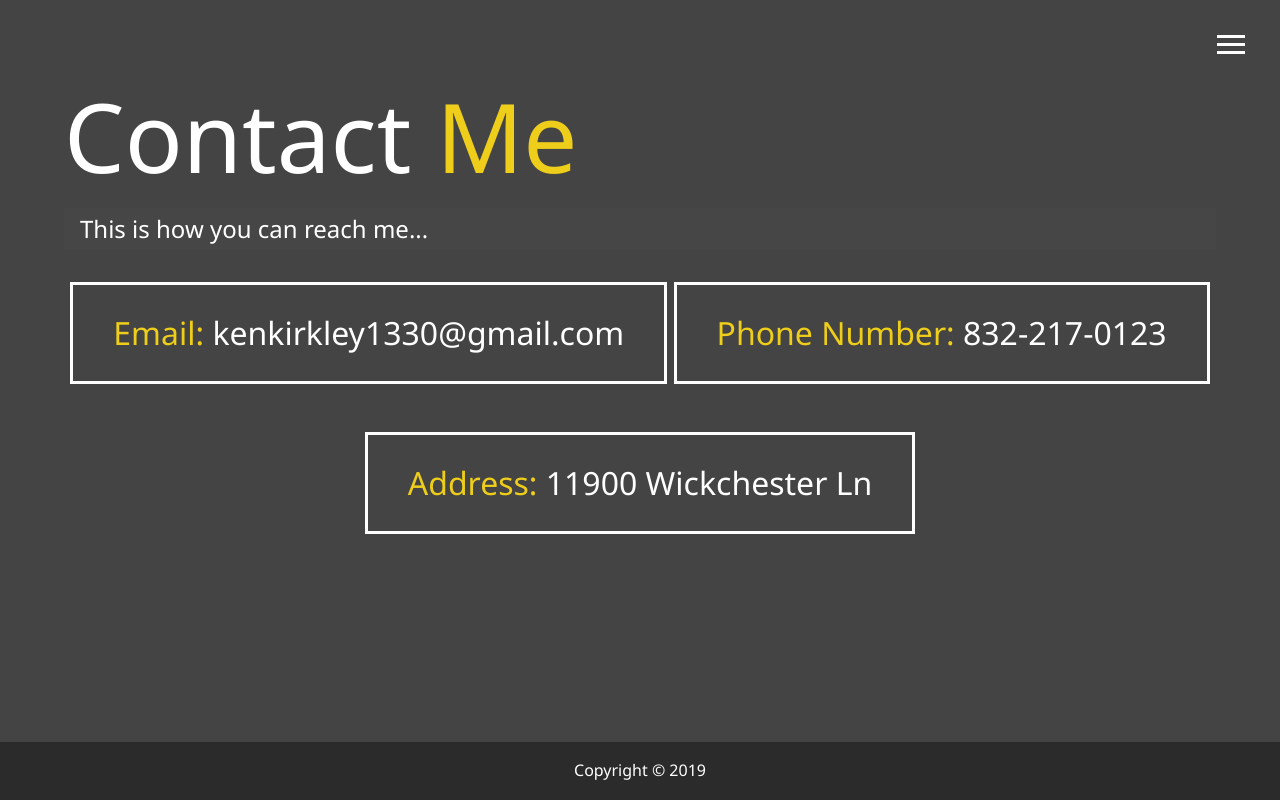
After one commit to kenkirkley/portfolio, a PHP site: page /dist/contact.html in a window 1280 px wide. The commit adds this page. Run offline with PHP 8.4, Linux system fonts and the light colour scheme; some libraries are stand-ins or nearby versions.

Commit message:
Initial Website Finished

```diff
--- a/dist/about.html
+++ b/dist/about.html
@@ -33,7 +33,7 @@
         </div>
         <ul class="menu-nav">
           <li class="nav-item">
-            <a href="/" class="nav-link">Home</a>
+            <a href="index.html" class="nav-link">Home</a>
           </li>
           <li class="nav-item current">
             <a href="about.html" class="nav-link">About Me</a>
--- /dev/null
+++ b/dist/contact.html
@@ -0,0 +1,70 @@
+<html class="no-js">
+  <!--<![endif]-->
+  <head>
+    <meta charset="utf-8" />
+    <meta http-equiv="X-UA-Compatible" content="IE=edge" />
+    <title>Contact Me</title>
+    <meta name="description" content="" />
+    <meta name="viewport" content="width=device-width, initial-scale=1" />
+    <link
+      rel="stylesheet"
+      href="https://use.fontawesome.com/releases/v5.8.2/css/all.css"
+      integrity="sha384-oS3vJWv+0UjzBfQzYUhtDYW+Pj2yciDJxpsK1OYPAYjqT085Qq/1cq5FLXAZQ7Ay"
+      crossorigin="anonymous"
+    />
+    <link rel="stylesheet" href="css/main.css" />
+  </head>
+  <body>
+    <header>
+      <div class="menu-btn">
+        <div class="btn-line"></div>
+        <div class="btn-line"></div>
+        <div class="btn-line"></div>
+      </div>
+
+      <nav class="menu">
+        <div class="menu-branding">
+          <div class="portrait"></div>
+        </div>
+        <ul class="menu-nav">
+          <li class="nav-item">
+            <a href="index.html" class="nav-link">Home</a>
+          </li>
+          <li class="nav-item ">
+            <a href="about.html" class="nav-link">About Me</a>
+          </li>
+          <li class="nav-item">
+            <a href="work.html" class="nav-link">My Work</a>
+          </li>
+          <li class="nav-item current">
+            <a href="contact.html" class="nav-link">How To Reach Me</a>
+          </li>
+        </ul>
+      </nav>
+    </header>
+
+    <main id="contact">
+      <h1 class="lg-heading">Contact <span class="text-secondary">Me</span></h1>
+      <h2 class="sm-heading">
+        This is how you can reach me...
+      </h2>
+      <div class="boxes">
+        <div>
+          <span class="text-secondary">Email: </span> kenkirkley1330@gmail.com
+        </div>
+        <div>
+          <span class="text-secondary">Phone Number: </span> 832-217-0123
+        </div>
+        <div>
+          <span class="text-secondary">Address: </span> 11900 Wickchester Ln
+        </div>
+      </div>
+    </main>
+
+    <footer id="main-footer">
+      Copyright &copy; 2019
+    </footer>
+
+    <script src="js/main.js" async defer></script>
+  </body>
+</html>
--- a/dist/css/main.css
+++ b/dist/css/main.css
@@ -197,6 +197,25 @@ main {
       border-color: #eece1a;
       transition: all 0.5s ease-out; }
 
+.boxes {
+  display: flex;
+  flex-wrap: wrap;
+  justify-content: space-evenly;
+  align-items: center;
+  margin-top: 1rem; }
+  .boxes div {
+    font-size: 2rem;
+    border: 3px #fff solid;
+    padding: 1.5rem 2.5rem;
+    margin-bottom: 3rem;
+    transition: all 0.5s ease-out; }
+    .boxes div:hover {
+      padding: 1rem 2rem;
+      background: #eece1a;
+      color: #000; }
+      .boxes div:hover span {
+        color: #000; }
+
 .btn, .btn-dark, .btn-light {
   display: block;
   padding: 0.5rem 1rem;
@@ -249,7 +268,8 @@ main {
     font-size: 24px; }
   .menu-branding {
     height: 25vh;
-    transform: translate3d(100%, 0, 0); }
+    transform: translate3d(100%, 0, 0);
+    background: #444444; }
     .menu-branding .portrait {
       background: url("../img/portrait_small.jpg");
       width: 150px;
--- a/dist/work.html
+++ b/dist/work.html
@@ -28,7 +28,7 @@
         </div>
         <ul class="menu-nav">
           <li class="nav-item">
-            <a href="/" class="nav-link">Home</a>
+            <a href="index.html" class="nav-link">Home</a>
           </li>
           <li class="nav-item">
             <a href="about.html" class="nav-link">About Me</a>
--- a/scss/_mobile.scss
+++ b/scss/_mobile.scss
@@ -40,6 +40,7 @@
   .menu-branding {
     height: 25vh;
     transform: translate3d(100%, 0, 0);
+    background: rgba($primary-color, 1);
 
     .portrait {
       background: url("../img/portrait_small.jpg");
--- a/scss/main.scss
+++ b/scss/main.scss
@@ -132,6 +132,32 @@ main {
   }
 }
 
+// Contact Page
+.boxes {
+  display: flex;
+  flex-wrap: wrap;
+  justify-content: space-evenly;
+  align-items: center;
+  margin-top: 1rem;
+
+  div {
+    font-size: 2rem;
+    border: 3px #fff solid;
+    padding: 1.5rem 2.5rem;
+    margin-bottom: 3rem;
+    @include easeOut;
+
+    &:hover {
+      padding: 1rem 2rem;
+      background: $secondary-color;
+      color: set-text-color($secondary-color);
+      span {
+        color: set-text-color($secondary-color);
+      }
+    }
+  }
+}
+
 // Button Styles
 .btn {
   display: block;
```
